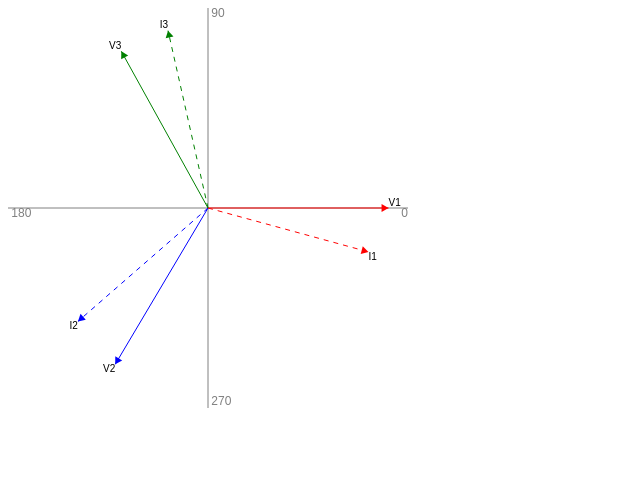
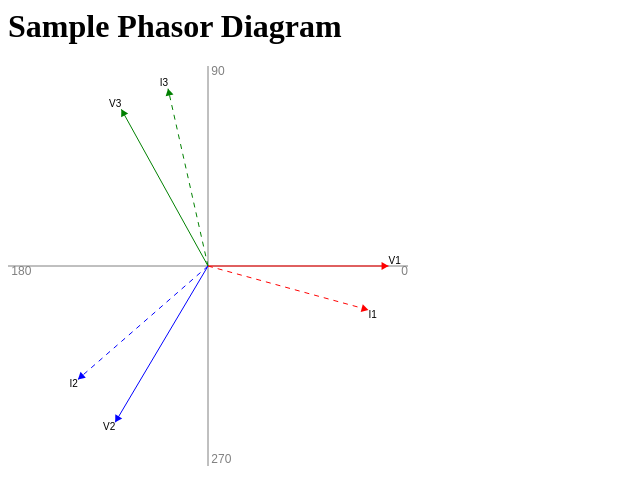
Before and after one commit to parabolic-ca/acwf, a plain HTML site: page index.html in a window 1280 px wide. Shown: the whole page, without its empty margins (0-640 px from the left). Drawn offline with Linux system fonts and the light colour scheme.

Commit message:
Update index.html

```diff
--- a/index.html
+++ b/index.html
@@ -10,6 +10,8 @@
     <script type="text/javascript" src="sample-data.js"></script>
 </head>
 <body>
+<h1>Sample Phasor Diagram</h1>
+
   	<div id="phasor" style="width:400px;height:400px" />
     <script>
     	// generate a waveform set from the source data; this can contain multiple
```
